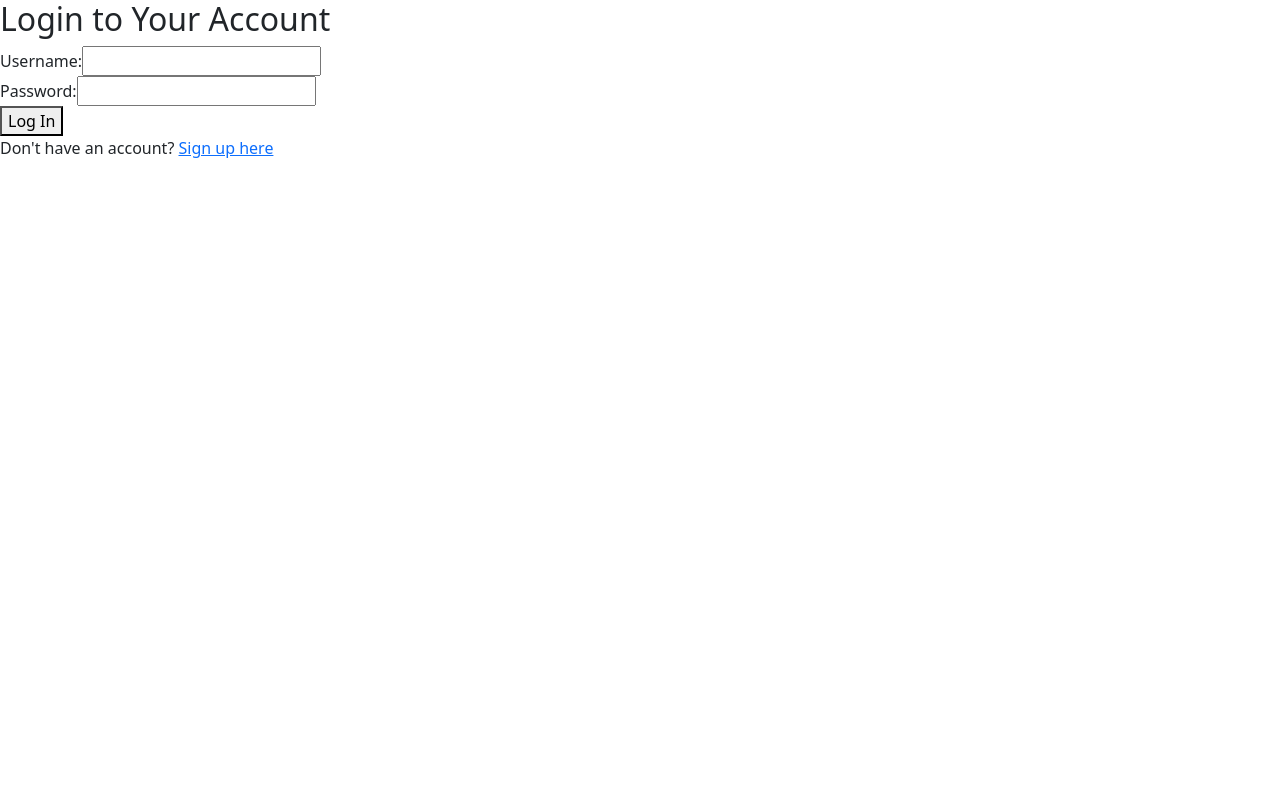
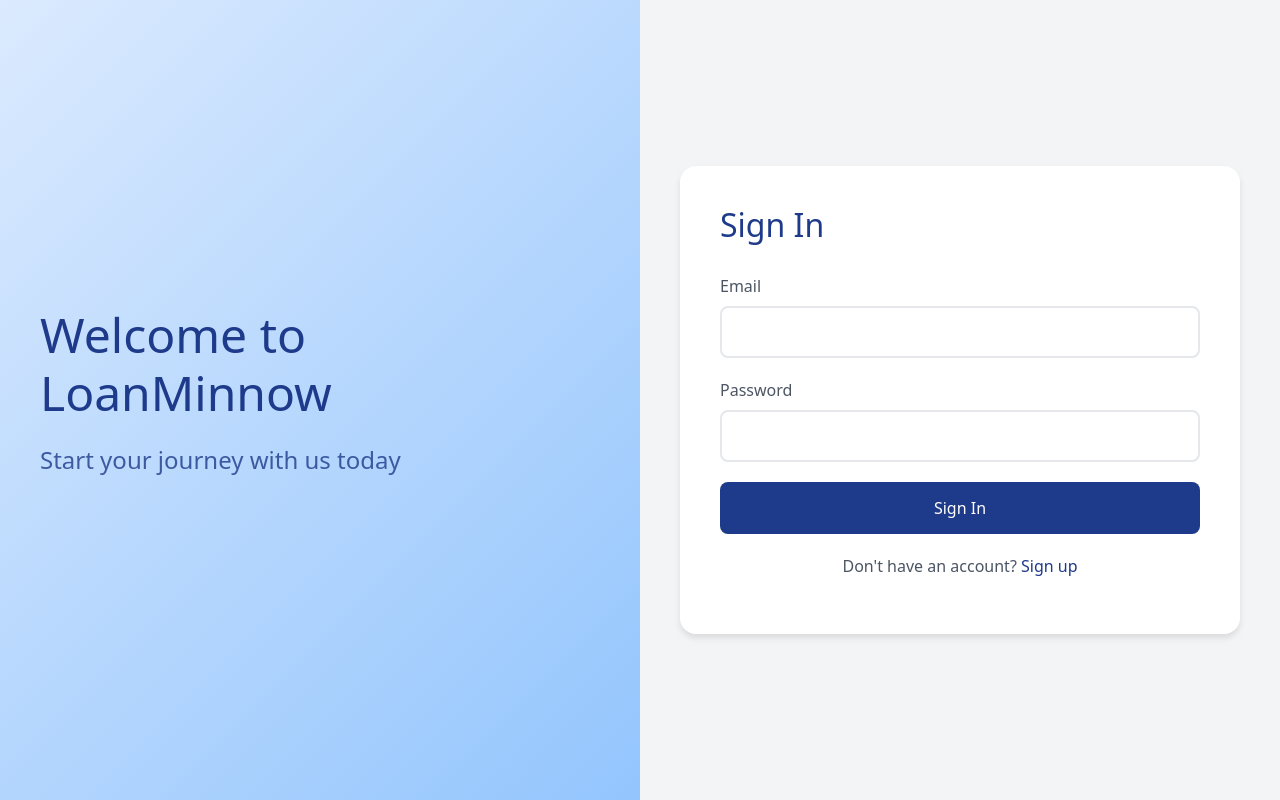
Before and after one commit to jerry12543/spartahackX, a React (Create React App) app in the folder LoanMinnow/client/: page / in a window 1280 px wide. Built offline with nearby package versions, Linux system fonts and the light colour scheme.

Commit message:
authentication frontend

```diff
--- a/LoanMinnow/client/src/Login.tsx
+++ b/LoanMinnow/client/src/Login.tsx
@@ -1,5 +1,6 @@
 import React, { useState } from 'react';
 import ReactDOM from 'react-dom/client';
+import './styles/Login.css';
 
 const LoginPage = () => {
     const [formData, setFormData] = useState({
@@ -34,8 +35,66 @@ const LoginPage = () => {
         });
     };
 
+    const [isLogin, setIsLogin] = useState(true);
+
     return (
-        <div className="login-container">
+
+
+        <div className="vh-100 d-flex justify-content-center">
+        <div className="auth-page">
+        <div className="auth-left">
+          <div className="auth-content">
+            <h1>Welcome to LoanMinnow</h1>
+            <p>Start your journey with us today</p>
+          </div>
+        </div>
+
+        <div className="auth-right">
+          <div className="auth-form-container">
+            <h2>{isLogin ? 'Sign In' : 'Create Account'}</h2>
+
+            <form className="auth-form">
+              {!isLogin && (
+                <div className="form-group">
+                  <label>Full Name</label>
+                  <input type="text" className="auth-input" />
+                </div>
+              )}
+
+              <div className="form-group">
+                <label>Email</label>
+                <input type="email" className="auth-input" />
+              </div>
+
+              <div className="form-group">
+                <label>Password</label>
+                <input type="password" className="auth-input" />
+              </div>
+
+              <button type="submit" className="auth-button">
+                {isLogin ? 'Sign In' : 'Sign Up'}
+              </button>
+            </form>
+
+            <div className="auth-switch">
+              {isLogin ? (
+                <p>Don't have an account? <span onClick={() => setIsLogin(false)}>Sign up</span></p>
+              ) : (
+                <p>Already have an account? <span onClick={() => setIsLogin(true)}>Sign in</span></p>
+              )}
+            </div>
+          </div>
+        </div>
+      </div>
+      </div>
+    );
+};
+
+export default LoginPage;
+
+
+
+{/* <div className="login-container">
 <h2>Login to Your Account</h2>
 <form onSubmit={handleSubmit} className="login-form">
     <div className="form-group">
@@ -69,8 +128,4 @@ const LoginPage = () => {
     Don't have an account? <a href="/signup">Sign up here</a>
 </div>
 {error && <div className="error-message">{error}</div>}
-        </div>
-    );
-};
-
-export default LoginPage;
+</div> */}
--- /dev/null
+++ b/LoanMinnow/client/src/styles/Login.css
@@ -0,0 +1,124 @@
+/* Login.css */
+.auth-page {
+    width:100%;
+    display: flex;
+    min-height: 100vh;
+    background-color: #f3f4f6;
+  }
+
+  .auth-left {
+    flex: 1;
+    background: linear-gradient(135deg, #dbeafe, #93c5fd);
+    display: flex;
+    align-items: center;
+    justify-content: center;
+    padding: 40px;
+  }
+
+  .auth-content {
+    color: #1e3a8a;
+    /* max-width: 500px; */
+  }
+
+  .auth-content h1 {
+    font-size: 48px;
+    margin-bottom: 20px;
+  }
+
+  .auth-content p {
+    font-size: 24px;
+    opacity: 0.8;
+  }
+
+  .auth-right {
+    flex: 1;
+    display: flex;
+    align-items: center;
+    justify-content: center;
+    padding: 40px;
+  }
+
+  .auth-form-container {
+    width: 100%;
+    /* max-width: 500px; */
+    background: white;
+    padding: 40px;
+    border-radius: 16px;
+    box-shadow: 0 4px 6px rgba(0, 0, 0, 0.1);
+  }
+
+  .auth-form-container h2 {
+    font-size: 32px;
+    color: #1e3a8a;
+    margin-bottom: 30px;
+  }
+
+  .form-group {
+    margin-bottom: 20px;
+  }
+
+  .form-group label {
+    display: block;
+    margin-bottom: 8px;
+    color: #4b5563;
+  }
+
+  .auth-input {
+    width: 100%;
+    padding: 12px 16px;
+    border: 2px solid #e5e7eb;
+    border-radius: 8px;
+    font-size: 16px;
+    transition: border-color 0.2s;
+  }
+
+  .auth-input:focus {
+    outline: none;
+    border-color: #93c5fd;
+  }
+
+  .auth-button {
+    width: 100%;
+    padding: 14px;
+    background-color: #1e3a8a;
+    color: white;
+    border: none;
+    border-radius: 8px;
+    font-size: 16px;
+    cursor: pointer;
+    transition: background-color 0.2s;
+  }
+
+  .auth-button:hover {
+    background-color: #1e40af;
+  }
+
+  .auth-switch {
+    margin-top: 20px;
+    text-align: center;
+    color: #4b5563;
+  }
+
+  .auth-switch span {
+    color: #1e3a8a;
+    cursor: pointer;
+    font-weight: 500;
+  }
+
+  .auth-switch span:hover {
+    text-decoration: underline;
+  }
+
+  @media (max-width: 768px) {
+    .auth-page {
+      flex-direction: column;
+    }
+
+    .auth-left {
+      display: none;
+    }
+
+    .auth-right {
+      padding: 20px;
+    }
+  }
```
Also changed, not shown: 1 other file (tests, documents, lock files or other folders). Lines whose indentation alone changed are shown as unchanged.
